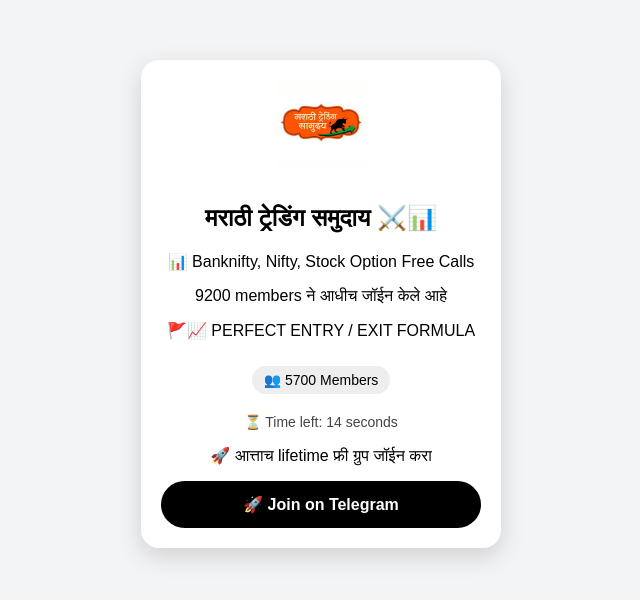
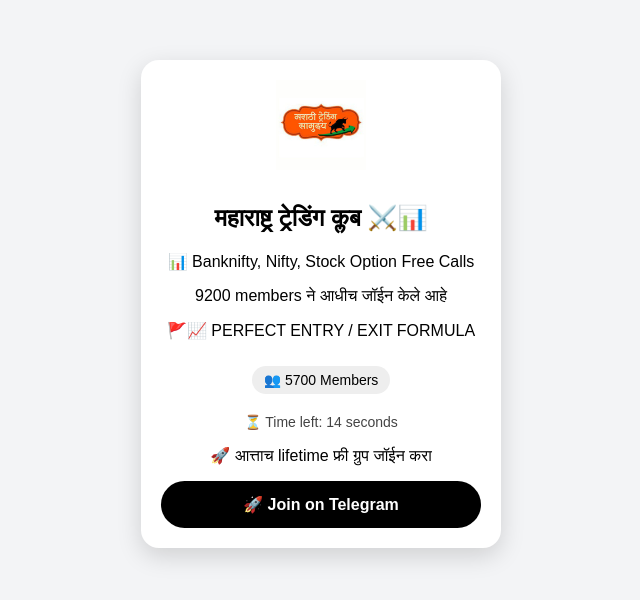
Before and after one commit to fastxtrade/landing-page3, a plain HTML site: page index.html in a window 1280 px wide. Shown: the whole page, without its empty margins (319-959 px from the left). Drawn offline with Linux system fonts and the light colour scheme.

Commit message:
Update index.html

```diff
--- a/index.html
+++ b/index.html
@@ -38,7 +38,7 @@ src="https://www.facebook.com/tr?id=26407143312207743&ev=PageView&noscript=1"
 
 
 
-    <h2>मराठी ट्रेडिंग समुदाय ⚔️📊</h2>
+    <h2>महाराष्ट्र ट्रेडिंग क्लब ⚔️📊</h2>
 
     <p>📊 Banknifty, Nifty, Stock Option Free Calls</p>
     <p>9200 members ने आधीच जॉईन केले आहे</p>
```
